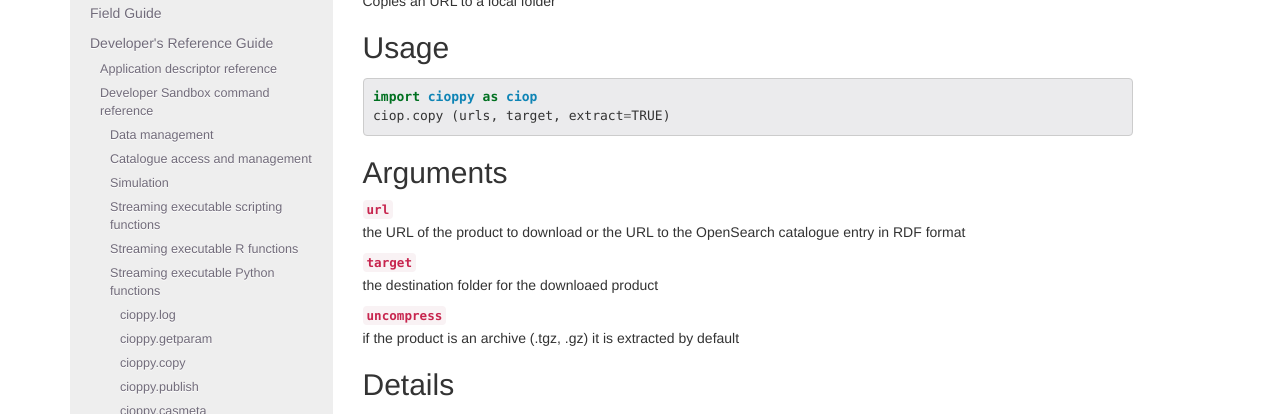
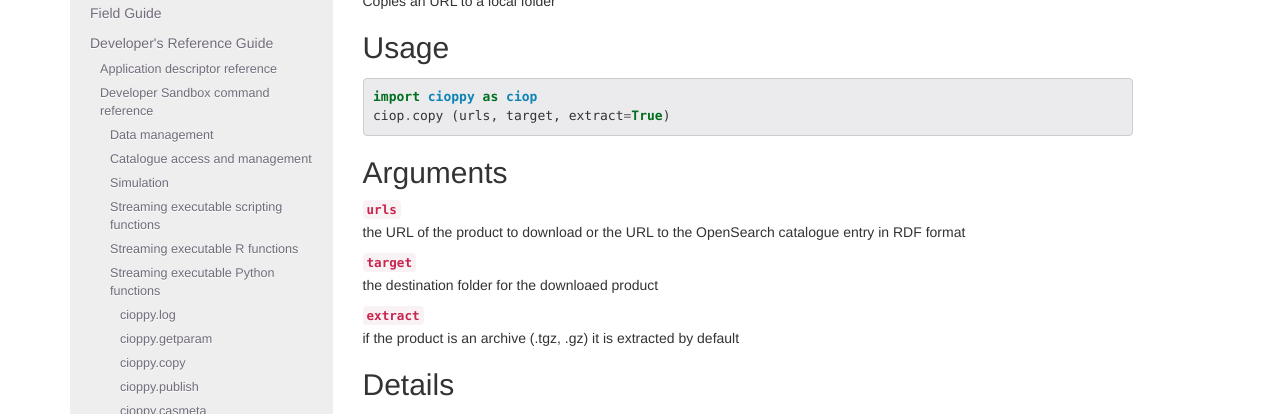
Before and after one commit to Terradue/doc-developer-sandbox, a Sphinx documentation site: the page built from source/reference/man/py_functions/cioppy.copy.rst, in a window 1280 px wide. Shown: the part 321-735 px from the top of the page. Built offline with Sphinx 7.4.7, drawn with Linux system fonts in a browser that asks for light colours; pages that are not in the unit, such as notebooks, are missing from menus.

Commit message:
Update cioppy.copy.rst

```diff
--- a/source/reference/man/py_functions/cioppy.copy.rst
+++ b/source/reference/man/py_functions/cioppy.copy.rst
@@ -12,18 +12,18 @@ Usage
 .. code-block:: python
 
   import cioppy as ciop
-  ciop.copy (urls, target, extract=TRUE)
+  ciop.copy (urls, target, extract=True)
 
 Arguments
 ---------
 
-``url``
+``urls``
   the URL of the product to download or the URL to the OpenSearch catalogue entry in RDF format
 
 ``target``
   the destination folder for the downloaed product
 
-``uncompress``
+``extract``
   if the product is an archive (.tgz, .gz) it is extracted by default
 
 Details
```
